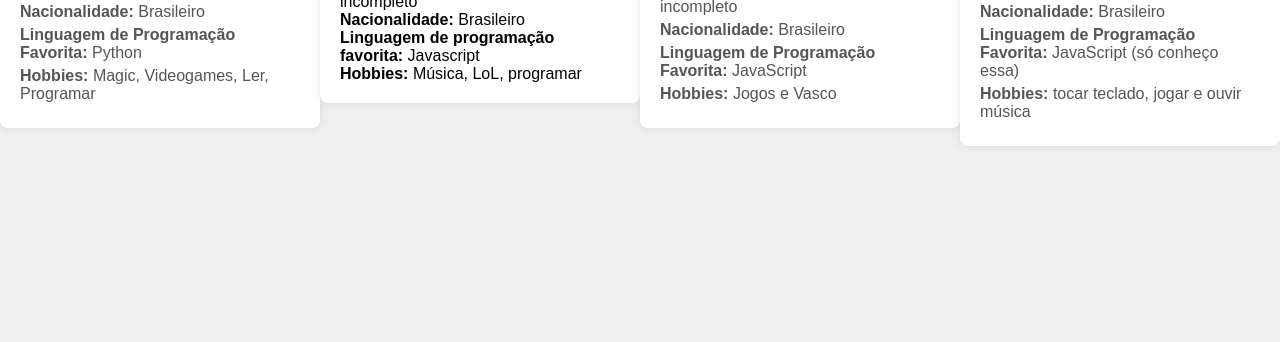
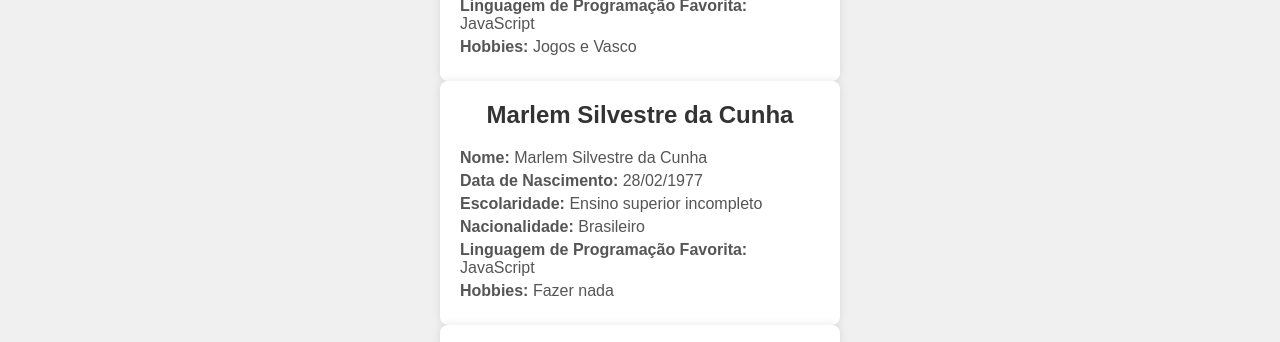
Before and after one commit to bruno88/FPTC_Listagem_Pessoas, a plain HTML site: page index.html in a window 1280 px wide. Shown: the part 426-768 px from the top of the page. Drawn offline with Linux system fonts and the light colour scheme.

Commit message:
Adicionei meu cartão

```diff
--- a/index.html
+++ b/index.html
@@ -47,6 +47,21 @@
 
             <label for="hobbies"><b>Hobbies: </b>Jogos e Vasco</label>
     </div>
+
+    <div class="form-container">
+        <h2>Marlem Silvestre da Cunha</h2>
+
+        <div>
+            <label for="name"><b>Nome: </b>Marlem Silvestre da Cunha</label>
+            <label for="dob"><b>Data de Nascimento:</b> 28/02/1977</label>
+            <label for="education"><b>Escolaridade: </b> Ensino superior incompleto</label>
+            <label for="nationality"><b>Nacionalidade: </b> Brasileiro</label>
+            <label for="language"><b>Linguagem de Programação Favorita: </b> JavaScript</label>
+            <label for="hobbies"><b>Hobbies: </b> Fazer nada</label>
+        </div>
+
+        </div>
+
     <div class="form-container">
         <h2>Samuel Ribeiro Nascimento Araujo</h2>
         <label><b>Nome:</b> Samuel Ribeiro Nascimento Araújo</label>
--- a/styles.css
+++ b/styles.css
@@ -11,6 +11,7 @@ body {
     align-items: center;
     height: 100vh;
     background-color: #f0f0f0;
+    flex-direction: column;
 }
 
 .form-container {
```
Also changed, not shown: Marlem.jpeg (added).
